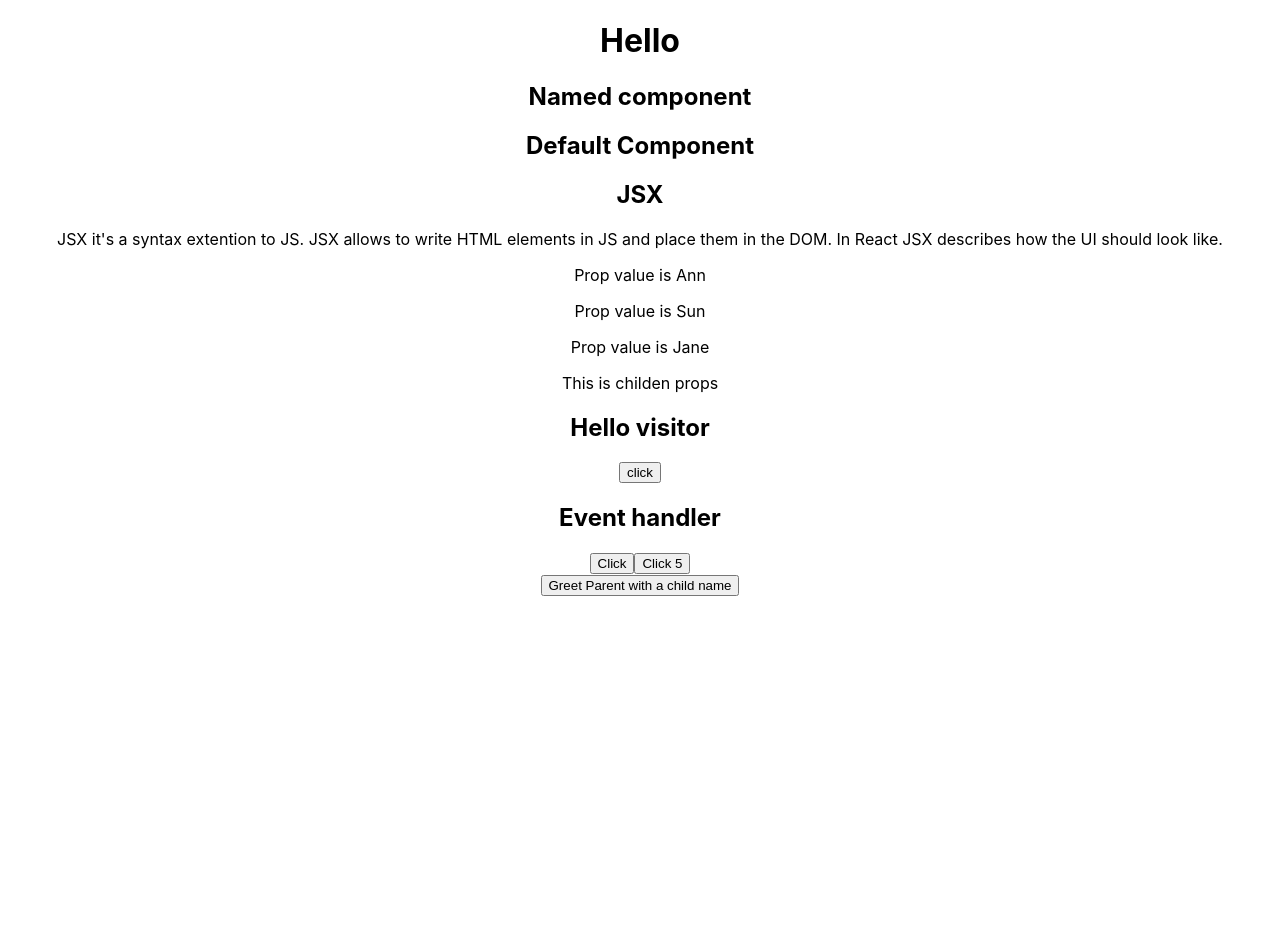
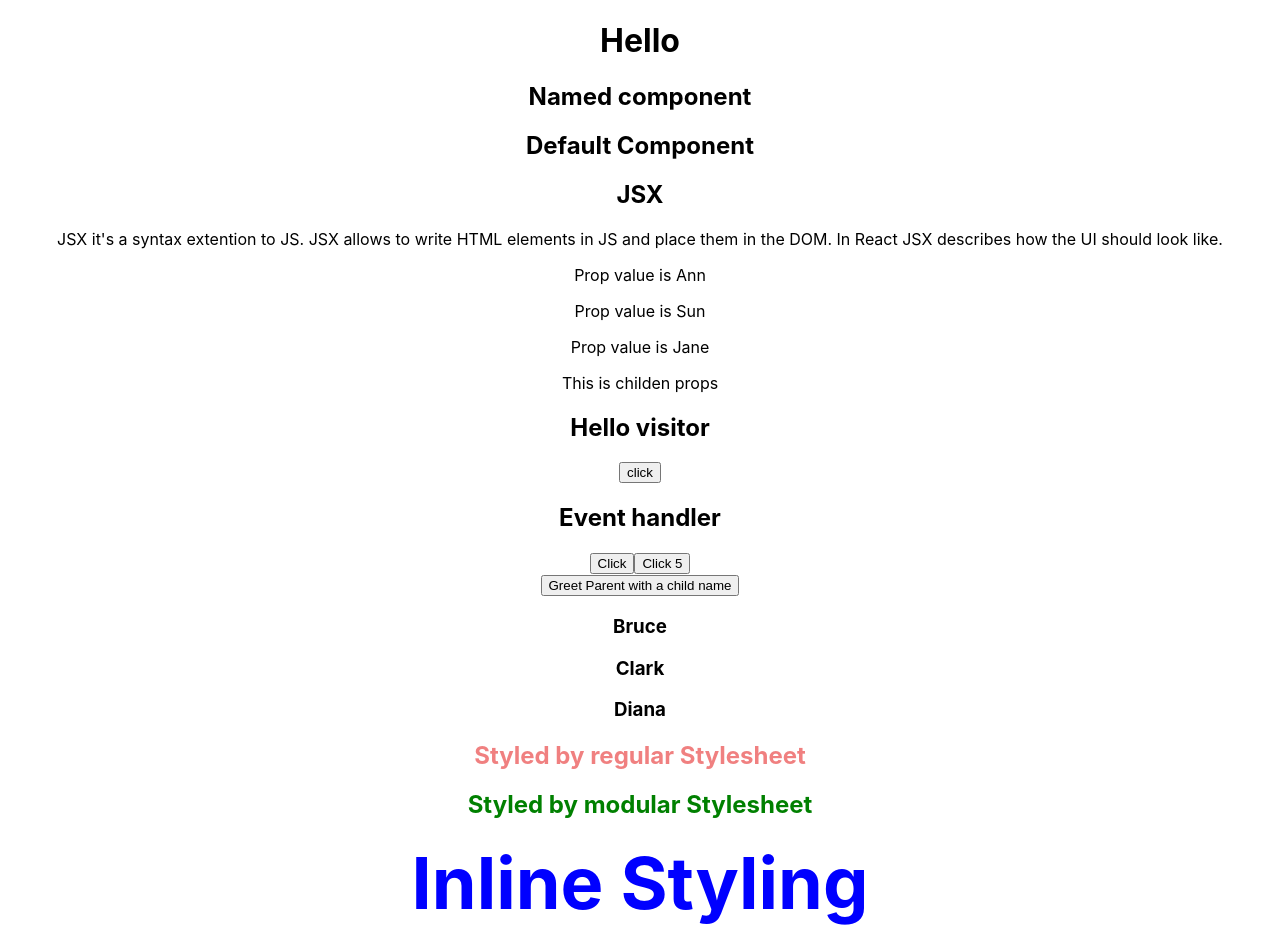
Before and after one commit to Dina2703/react-002, a React (Create React App) app: page / in a window 1280 px wide. Before the commit the page ends 800 px from the top, so only its background shows below. Built offline with nearby package versions, Linux system fonts and the light colour scheme.

Commit message:
Listing and styling React Components

```diff
--- a/src/App.js
+++ b/src/App.js
@@ -1,11 +1,14 @@
 import "./App.css";
 import ChangedDefaultName from "./components/Default";
 import EventHandler from "./components/EventHandler";
+import InlineStyle from "./components/InlineStyle";
 import { Jsx } from "./components/Jsx";
 import { NamedComponent } from "./components/Named";
+import NameList from "./components/NameList";
 import ParentComponent from "./components/ParentComponent";
 import Props from "./components/Props";
 import State from "./components/State";
+import StyleSheet from "./components/StyleSheet";
 
 function App() {
   return (
@@ -22,6 +25,9 @@ function App() {
       <State />
       <EventHandler />
       <ParentComponent />
+      <NameList />
+      <StyleSheet />
+      <InlineStyle />
     </div>
   );
 }
--- /dev/null
+++ b/src/components/InlineStyle.js
@@ -0,0 +1,16 @@
+import React from "react";
+
+function InlineStyle() {
+  const heading = {
+    fontSize: "72px",
+    color: "blue",
+    fontWeight: "bold",
+  };
+  return (
+    <div>
+      <div style={heading}>Inline Styling</div>
+    </div>
+  );
+}
+
+export default InlineStyle;
--- /dev/null
+++ b/src/components/NameList.js
@@ -0,0 +1,14 @@
+import React from "react";
+
+function NameList() {
+  const names = ["Bruce", "Clark", "Diana"];
+  return (
+    <div>
+      {names.map((name) => (
+        <h3 key={name}>{name}</h3>
+      ))}
+    </div>
+  );
+}
+
+export default NameList;
--- /dev/null
+++ b/src/components/StyleSheet.js
@@ -0,0 +1,14 @@
+import React from "react";
+import "./myStyles.css";
+import styles from "./appStyles.module.css";
+
+function StyleSheet() {
+  return (
+    <div>
+      <h2 className="primary">Styled by regular Stylesheet</h2>
+      <h2 className={styles.success}>Styled by modular Stylesheet</h2>
+    </div>
+  );
+}
+
+export default StyleSheet;
--- /dev/null
+++ b/src/components/appStyles.module.css
@@ -0,0 +1,3 @@
+.success {
+  color: green;
+}
--- /dev/null
+++ b/src/components/myStyles.css
@@ -0,0 +1,7 @@
+.primary {
+  color: lightcoral;
+}
+
+.error {
+  color: red;
+}
```
